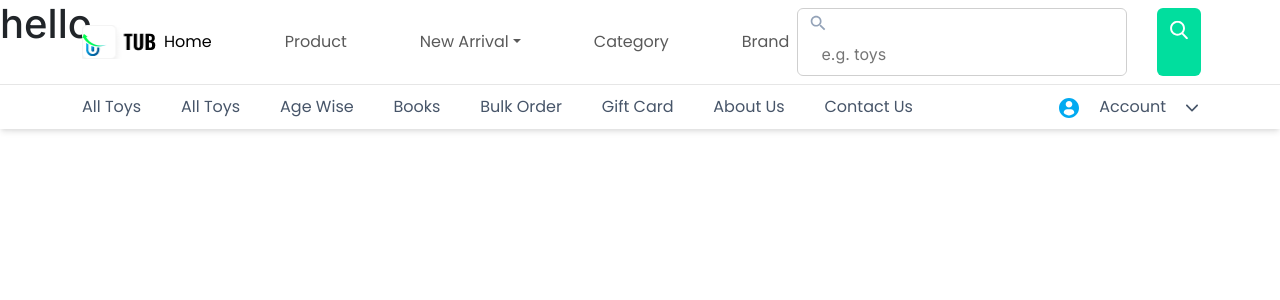
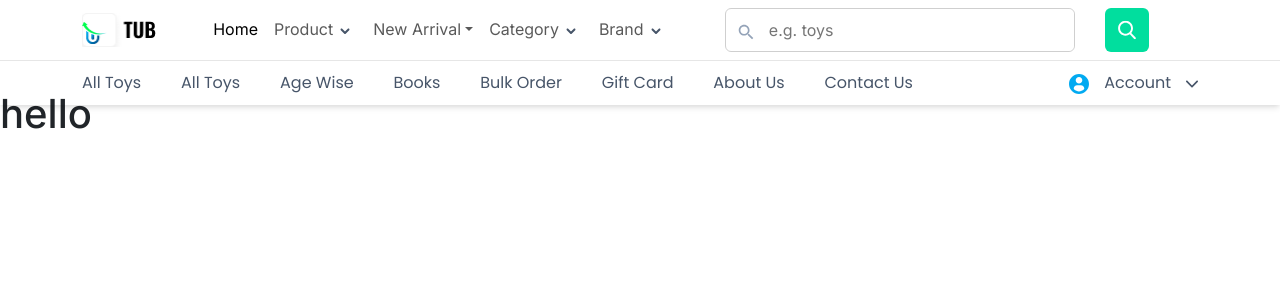
Before and after one commit to BishalAshiq/tub-commerce, a Next.js app: page /home in a window 1280 px wide. Shown: the top 300 px of the page. Built offline with nearby package versions, Linux system fonts and the light colour scheme; a web font is replaced by a local one.

Commit message:
first commit

```diff
--- a/src/app/home/page.jsx
+++ b/src/app/home/page.jsx
@@ -3,7 +3,7 @@ import React from "react";
 
 const page = () => {
   return (
-    <div>
+    <div className='full-body'>
       <div>
         <Navbar />
       </div>
--- a/src/app/layout.js
+++ b/src/app/layout.js
@@ -2,6 +2,7 @@ import { Inter } from "next/font/google";
 // import './globals.css'
 import "bootstrap/dist/css/bootstrap.min.css";
 import "../assets/css/main.css";
+import "../assets/css/home.css";
 
 const inter = Inter({ subsets: ["latin"] });
 
--- /dev/null
+++ b/src/assets/css/home.css
@@ -0,0 +1,8 @@
+.full-body {
+  margin-top: 6%;
+}
+@media only screen and (max-width: 1374px) {
+  .full-body {
+    margin-top: 7%;
+  }
+}
--- a/src/assets/css/main.css
+++ b/src/assets/css/main.css
@@ -85,7 +85,7 @@
 .sec-navbar-links-acc {
   display: flex;
   justify-content: end;
-  gap: 20px;
+  gap: 15px;
   align-items: center;
   text-align: center;
   padding: 10px 0;
--- a/src/component/Navbar.jsx
+++ b/src/component/Navbar.jsx
@@ -25,7 +25,7 @@ const Navbar = () => {
             <div
               className='collapse navbar-collapse nav-routes-div'
               id='navbarSupportedContent'>
-              <ul className='navbar-nav nav-ul-routes mb-lg-0'>
+              <ul className='navbar-nav  mb-lg-0'>
                 <li className='nav-item'>
                   <Link
                     className='nav-link active'
@@ -37,6 +37,21 @@ const Navbar = () => {
                 <li className='nav-item'>
                   <a className='nav-link' href='/'>
                     Product
+                    <span>
+                      <svg
+                        xmlns='http://www.w3.org/2000/svg'
+                        width='24'
+                        height='24'
+                        viewBox='0 0 24 24'
+                        fill='none'>
+                        <path
+                          fill-rule='evenodd'
+                          clip-rule='evenodd'
+                          d='M16.2071 9.79289C15.8166 9.40237 15.1834 9.40237 14.7929 9.79289L12 12.5858L9.20711 9.79289C8.81658 9.40237 8.18342 9.40237 7.79289 9.79289C7.40237 10.1834 7.40237 10.8166 7.79289 11.2071L11.2929 14.7071C11.6834 15.0976 12.3166 15.0976 12.7071 14.7071L16.2071 11.2071C16.5976 10.8166 16.5976 10.1834 16.2071 9.79289Z'
+                          fill='#475569'
+                        />
+                      </svg>
+                    </span>
                   </a>
                 </li>
                 <li className='nav-item dropdown'>
@@ -72,11 +87,41 @@ const Navbar = () => {
                 <li className='nav-item'>
                   <a className='nav-link' aria-disabled='true'>
                     Category
+                    <span>
+                      <svg
+                        xmlns='http://www.w3.org/2000/svg'
+                        width='24'
+                        height='24'
+                        viewBox='0 0 24 24'
+                        fill='none'>
+                        <path
+                          fill-rule='evenodd'
+                          clip-rule='evenodd'
+                          d='M16.2071 9.79289C15.8166 9.40237 15.1834 9.40237 14.7929 9.79289L12 12.5858L9.20711 9.79289C8.81658 9.40237 8.18342 9.40237 7.79289 9.79289C7.40237 10.1834 7.40237 10.8166 7.79289 11.2071L11.2929 14.7071C11.6834 15.0976 12.3166 15.0976 12.7071 14.7071L16.2071 11.2071C16.5976 10.8166 16.5976 10.1834 16.2071 9.79289Z'
+                          fill='#475569'
+                        />
+                      </svg>
+                    </span>
                   </a>
                 </li>
                 <li className='nav-item'>
                   <a className='nav-link' aria-disabled='true'>
                     Brand
+                    <span>
+                      <svg
+                        xmlns='http://www.w3.org/2000/svg'
+                        width='24'
+                        height='24'
+                        viewBox='0 0 24 24'
+                        fill='none'>
+                        <path
+                          fill-rule='evenodd'
+                          clip-rule='evenodd'
+                          d='M16.2071 9.79289C15.8166 9.40237 15.1834 9.40237 14.7929 9.79289L12 12.5858L9.20711 9.79289C8.81658 9.40237 8.18342 9.40237 7.79289 9.79289C7.40237 10.1834 7.40237 10.8166 7.79289 11.2071L11.2929 14.7071C11.6834 15.0976 12.3166 15.0976 12.7071 14.7071L16.2071 11.2071C16.5976 10.8166 16.5976 10.1834 16.2071 9.79289Z'
+                          fill='#475569'
+                        />
+                      </svg>
+                    </span>
                   </a>
                 </li>
               </ul>
```
